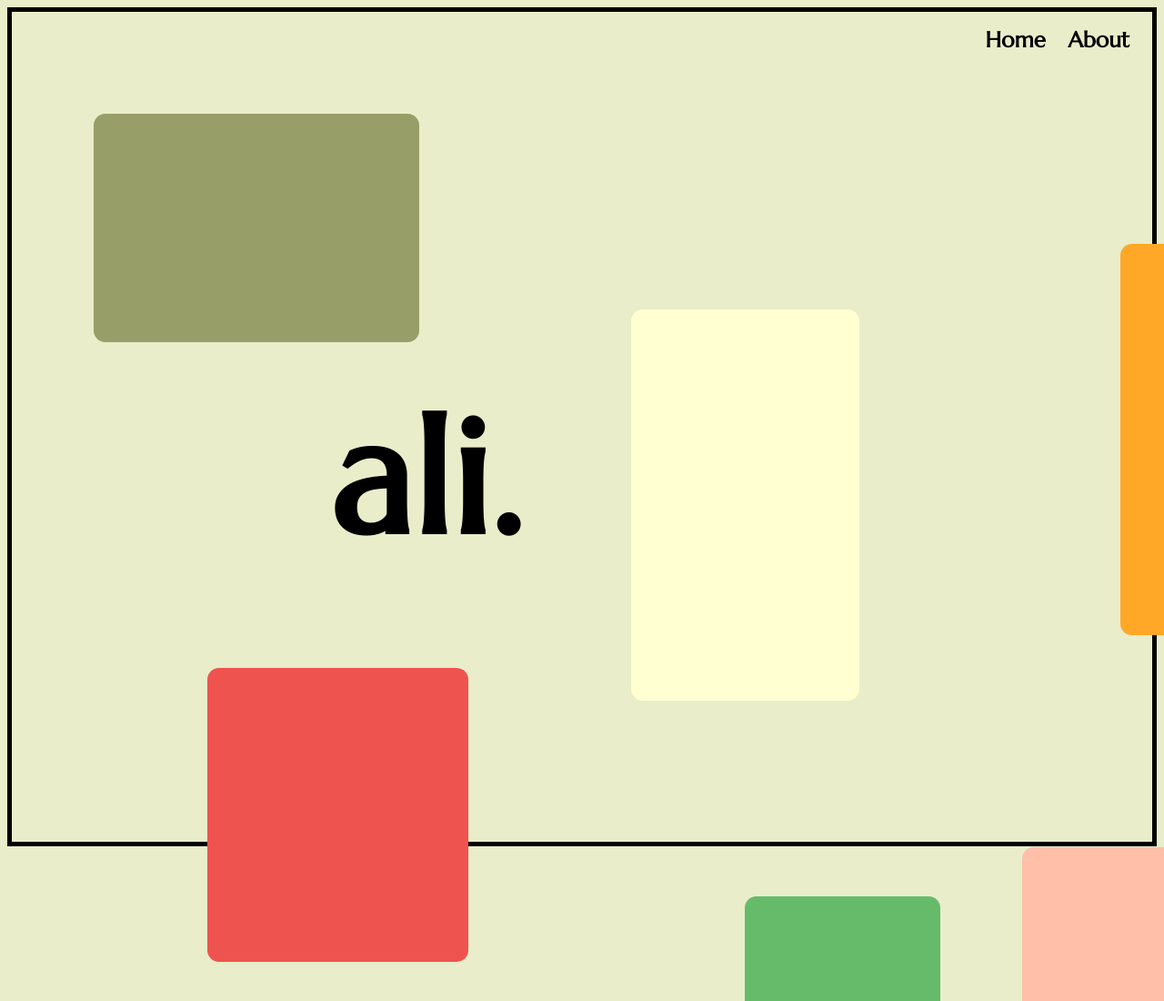
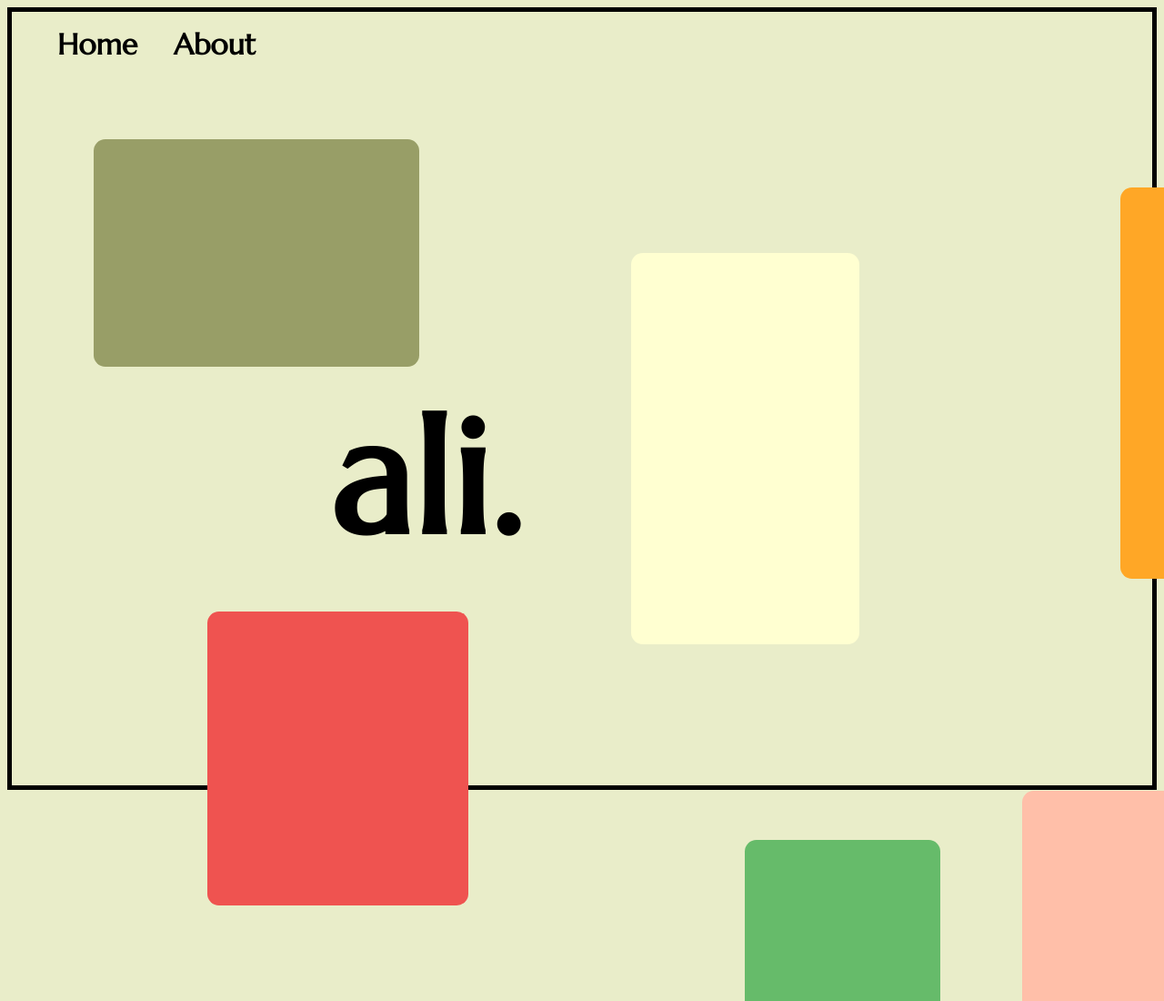
Before and after one commit to JonathanZeray/muhammadAliGallery, a plain HTML site: page index.html in a window 1280 px wide. Shown: the top 1100 px of the page at 91% size. Drawn offline with Linux system fonts and the light colour scheme.

Commit message:
changed nav, to be positioned over images

```diff
--- a/styles.css
+++ b/styles.css
@@ -56,7 +56,7 @@
     height: 14%;
     width: 20%;
     left: 5%;
-    top: 0%;
+    top: 5%;
   }
 
   .tile:nth-child(2) {
@@ -133,16 +133,19 @@
  }
 
  a {
-    font-size: 24px;
+    font-size: 32px;
     font-weight: 700;
     text-decoration: none;
     color: black;
+    margin-right: 15px;
  }
 
 .container {
-    display: flex;
-    justify-content: flex-end;
-    margin-right: 15px;
+    /* display: flex;
+    justify-content: flex-end; */
+    /* added these lines to remove navbar "box" and having the nav links move over images instead of under.*/
+    position: absolute;
+    z-index: 2;
 }
 
 .border-container {
```
